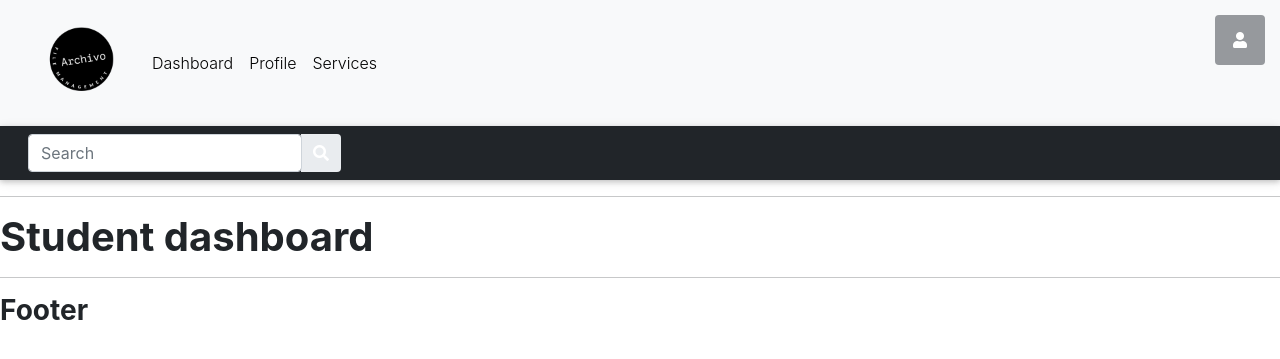
After one commit to xxpsynagure/Archivo, a Django app: page /rough in a window 1280 px wide. The commit adds this page. Shown: the top 359 px of the page. Run offline with Django 3.2, Linux system fonts and the light colour scheme; some libraries are stand-ins or nearby versions.

Commit message:
navigation bars for dashboard pages

```diff
--- a/SFMS/urls.py
+++ b/SFMS/urls.py
@@ -11,4 +11,5 @@ urlpatterns = [
     path("doLogin",views.doLogin, name="doLogin"),
     path("doReg",views.doReg,name="doReg"),
     path("trial",views.trial),
+    path("rough",views.rough,name="try"),
 ]
--- a/SFMS/views.py
+++ b/SFMS/views.py
@@ -138,3 +138,6 @@ def trial(request): #trial purpose
     # print(p.username,p.email)
 
     return render(request, "studentDetails.html")
+
+def rough(request):
+    return render(request, "student.html")
--- a/templates/base.html
+++ b/templates/base.html
@@ -5,14 +5,41 @@
     <meta charset="UTF-8">
     <meta http-equiv="X-UA-Compatible" content="IE=edge">
     <meta name="viewport" content="width=device-width, initial-scale=1.0">
-    <title>Document</title>
+    <title></title>
+    <!-- Font Awesome -->
+<link rel="stylesheet" href="https://use.fontawesome.com/releases/v5.8.2/css/all.css">
+<!-- Google Fonts -->
+<link rel="stylesheet" href="https://fonts.googleapis.com/css?family=Roboto:300,400,500,700&display=swap">
+<!-- Bootstrap core CSS -->
+<link href="https://cdnjs.cloudflare.com/ajax/libs/twitter-bootstrap/4.5.0/css/bootstrap.min.css" rel="stylesheet">
+<!-- Material Design Bootstrap -->
+<link href="https://cdnjs.cloudflare.com/ajax/libs/mdbootstrap/4.19.1/css/mdb.min.css" rel="stylesheet">
+
+<link href="{%static 'css/index.css' %}"  rel="stylesheet" />
+
 </head>
 <body>
-    <h1>Hello World</h1>
-</body>
-</html>
+
+    {% include 'navbar.html' %}
+    <hr>
+    {% block content %}
+
+    {% endblock %}
+    <hr>
+    <h3>Footer</h3>
 
 
+<!-- JQuery -->
+<script type="text/javascript" src="https://cdnjs.cloudflare.com/ajax/libs/jquery/3.5.1/jquery.min.js"></script>
+<!-- Bootstrap tooltips -->
+<script type="text/javascript" src="https://cdnjs.cloudflare.com/ajax/libs/popper.js/1.14.4/umd/popper.min.js"></script>
+<!-- Bootstrap core JavaScript -->
+<script type="text/javascript" src="https://cdnjs.cloudflare.com/ajax/libs/twitter-bootstrap/4.5.0/js/bootstrap.min.js"></script>
+<!-- MDB core JavaScript -->
+<script type="text/javascript" src="https://cdnjs.cloudflare.com/ajax/libs/mdbootstrap/4.19.1/js/mdb.min.js"></script>
 
-{% block content %}
- {% endblock %}
+<script src="../static/js/scripts.js"></script>
+</body>
+
+
+</html>
--- /dev/null
+++ b/templates/navbar.html
@@ -0,0 +1,81 @@
+<!-- Navbar -->
+<a class="menu-toggle rounded" href="#"><i class="fas fa-user"></i></a>
+        <nav id="sidebar-wrapper">
+            <ul class="sidebar-nav">
+                <li class="sidebar-brand"><a href="#">Archivo</a></li>
+                <li class="sidebar-nav-item"><a href="#signin">Profile</a></li>
+                <li class="sidebar-nav-item"><a href="#page-top">Notifications</a></li>
+                <li class="sidebar-nav-item"><a href="#services">Make an announcement</a></li>
+                <li class="sidebar-nav-item"><a href="#signup">Log out</a></li>
+
+
+            </ul>
+        </nav>
+
+
+<nav class="navbar navbar-expand-lg navbar-light bg-light">
+    <!-- Container wrapper -->
+    <div class="container-fluid">
+      <!-- Toggle button -->
+      <button
+        class="navbar-toggler"
+        type="button"
+        data-mdb-toggle="collapse"
+        data-mdb-target="#navbarSupportedContent"
+        aria-controls="navbarSupportedContent"
+        aria-expanded="false"
+        aria-label="Toggle navigation"
+      >
+        <i class="fas fa-bars"></i>
+      </button>
+
+      <!-- Collapsible wrapper -->
+      <div class="collapse navbar-collapse" id="navbarSupportedContent">
+        <!-- Navbar brand -->
+        <a class="navbar-brand mt-2 mt-lg-0" href="#">
+          <img
+            src="../static/assets/images/Archivo-logos_black.png"
+            height="100"
+            alt="Archivo Logo"
+            loading="lazy"
+          />
+        </a>
+        <!-- Left links -->
+        <ul class="navbar-nav me-auto mb-2 mb-lg-0">
+          <li class="nav-item">
+            <a class="nav-link" href="#">Dashboard</a>
+          </li>
+          <li class="nav-item">
+            <a class="nav-link" href="#">Profile</a>
+          </li>
+          <li class="nav-item">
+            <a class="nav-link" href="/#services">Services</a>
+          </li>
+
+        </ul>
+        <!-- Left links -->
+
+      </div>
+      <!-- Collapsible wrapper -->
+
+
+    </div>
+    <!-- Container wrapper -->
+  </nav>
+  <!-- Navbar -->
+  <nav class="navbar navbar-dark bg-dark">
+    <div class="container-fluid">
+      <form class="d-flex input-group w-auto">
+        <input
+          type="search"
+          class="form-control rounded"
+          placeholder="Search"
+          aria-label="Search"
+          aria-describedby="search-addon"
+        />
+        <span class="input-group-text text-white border-0" id="search-addon">
+          <i class="fas fa-search"></i>
+        </span>
+      </form>
+    </div>
+  </nav>
--- /dev/null
+++ b/templates/student.html
@@ -0,0 +1,5 @@
+{%extends 'base.html'%}
+
+{%block content%}
+    <h1>Student dashboard</h1>
+{% endblock %}
```
Also changed, not shown: static/assets/images/Archivo-logos_black.png (added).
